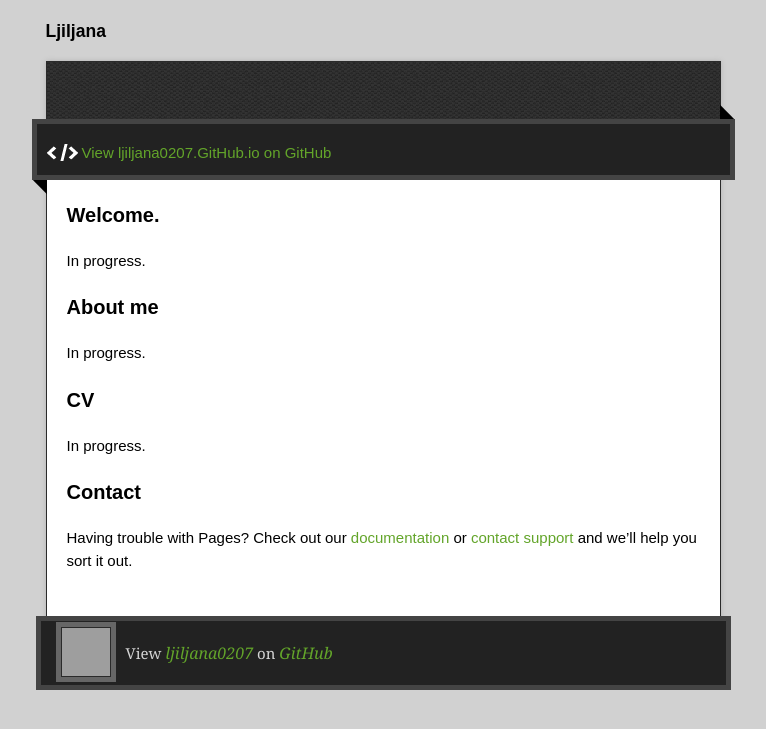
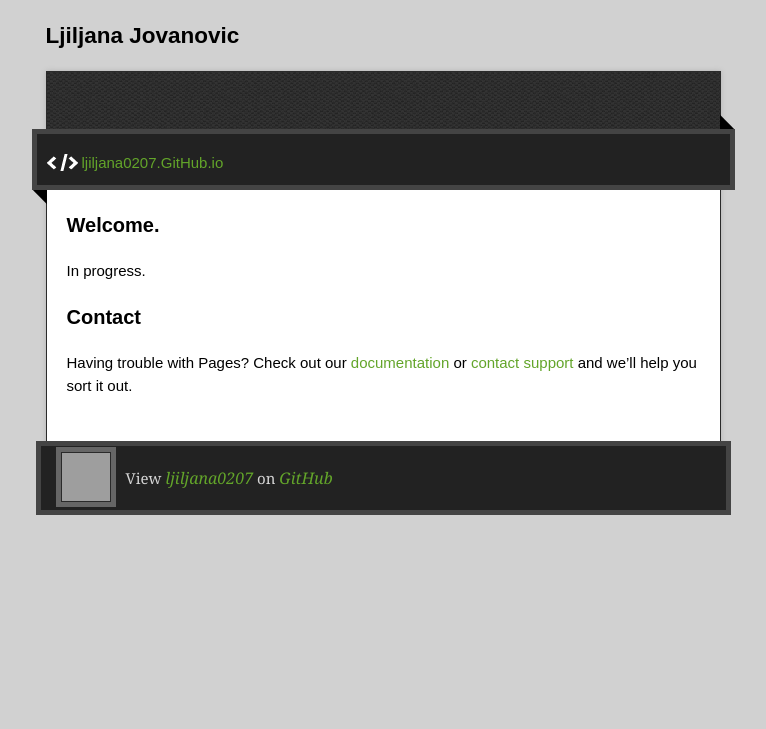
Before and after one commit to ljiljana0207/ljiljana.Jovanovic.github.io, a Jekyll site: the page index.html, which Jekyll copies as it is, in a window 1280 px wide. Shown: the top 729 px of the page, without its empty margins (257-1023 px from the left). Built offline with Jekyll 4.4.1, drawn with Linux system fonts in a browser that asks for light colours; nearby versions of some CDN libraries; grey boxes are pictures that could not be loaded.

Commit message:
Update index.html
--

```diff
--- a/index.html
+++ b/index.html
@@ -22,14 +22,14 @@
 
   <div class="wrapper">
     <header>
-      <h3 class="title">Ljiljana</h3>
+      <h2 class="title">Ljiljana Jovanovic</h2>
     </header>
     <div id="container">
       <p class="tagline"></p>
       <div id="main" role="main">
         <div class="download-bar">
         <div class="inner">
-          <a href="https://github.com/ljiljana0207" class="code">View ljiljana0207.GitHub.io on GitHub</a>
+          <a href="https://github.com/ljiljana0207" class="code">ljiljana0207.GitHub.io</a>
         </div>
         <span class="blc"></span><span class="trc"></span>
         </div>
@@ -39,15 +39,6 @@
 
            <p> In progress.</p>
 
-<h3>
-<a id="designer-templates" class="anchor" href="#designer-templates" aria-hidden="true"><span aria-hidden="true" class="octicon octicon-link"></span></a>About me</h3>
-
-<p> In progress.</p>
-
-<h3>
-<a id="authors-and-contributors" class="anchor" href="#authors-and-contributors" aria-hidden="true"><span aria-hidden="true" class="octicon octicon-link"></span></a>CV</h3>
-
-<p> In progress.</p>
 
 <h3>
 <a id="support-or-contact" class="anchor" href="#support-or-contact" aria-hidden="true"><span aria-hidden="true" class="octicon octicon-link"></span></a>Contact</h3>
```
